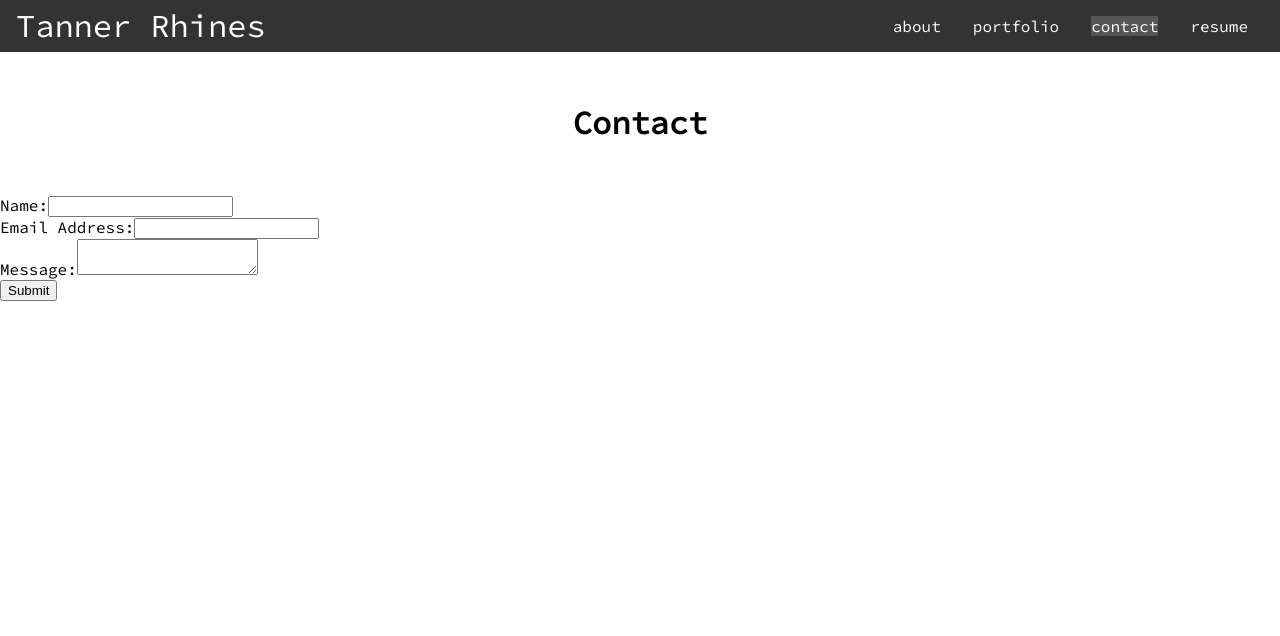
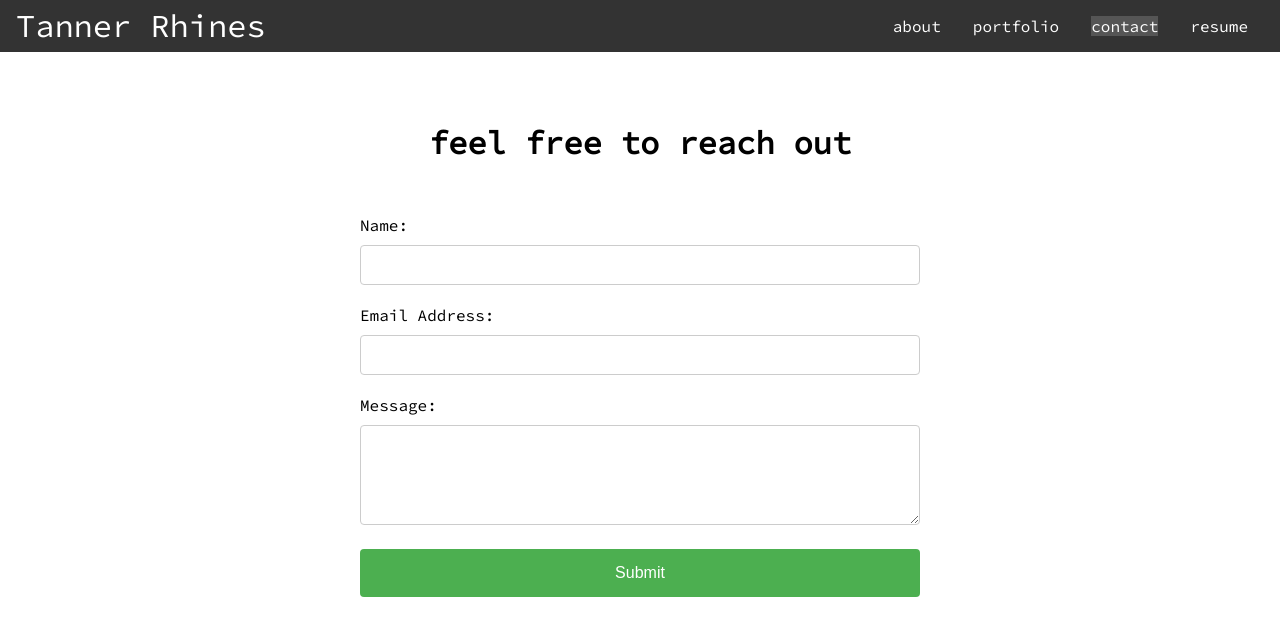
Before and after one commit to TannerRhines/ReactPortfolio, a React (Create React App) app in the folder react-portfolio/: page /contact in a window 1280 px wide. Shown: the top 636 px of the page. Built offline with nearby package versions, Linux system fonts and the light colour scheme.

Commit message:
added CSS to contact form

```diff
--- /dev/null
+++ b/react-portfolio/src/pages/Contact.css
@@ -0,0 +1,51 @@
+
+
+.contact-container {
+  max-width: 600px;
+  margin: 0 auto;
+  padding: 20px;
+}
+
+.contact-form {
+  display: flex;
+  flex-direction: column;
+}
+
+.form-group {
+  margin-bottom: 20px;
+}
+
+label {
+  font-size: 16px;
+  margin-bottom: 10px;
+  display: block;
+}
+
+input[type="text"],
+input[type="email"],
+textarea {
+  width: 100%;
+  padding: 10px;
+  border: 1px solid #ccc;
+  border-radius: 4px;
+  font-size: 16px;
+}
+
+textarea {
+  resize: vertical;
+  min-height: 100px;
+}
+
+.submit-button {
+  background-color: #4CAF50;
+  color: white;
+  padding: 15px 20px;
+  border: none;
+  border-radius: 4px;
+  cursor: pointer;
+  font-size: 16px;
+}
+
+.submit-button:hover {
+  background-color: #45a049;
+}
--- a/react-portfolio/src/pages/Contact.js
+++ b/react-portfolio/src/pages/Contact.js
@@ -1,5 +1,6 @@
 import React, { useState } from 'react';
 import axios from 'axios';
+import './Contact.css';
 
 export default function Contact() {
   const [name, setName] = useState('');
@@ -34,26 +35,40 @@ export default function Contact() {
   }
 
   return (
-    <div>
-      <h1>Contact</h1>
-      <form onSubmit={handleSubmit}>
-        <label>
-          Name:
-          <input type="text" value={name} onChange={(e) => setName(e.target.value)} required />
-        </label>
-        <br />
-        <label>
-          Email Address:
-          <input type="email" value={email} onChange={(e) => setEmail(e.target.value)} required />
-        </label>
-        <br />
-        <label>
-          Message:
-          <textarea value={message} onChange={(e) => setMessage(e.target.value)} required />
-        </label>
-        <br />
+    <div className="contact-container">
+      <h1> feel free to reach out </h1>
+      <form onSubmit={handleSubmit} className="contact-form">
+        <div className="form-group">
+          <label htmlFor="name">Name:</label>
+          <input
+            type="text"
+            id="name"
+            value={name}
+            onChange={(e) => setName(e.target.value)}
+            required
+          />
+        </div>
+        <div className="form-group">
+          <label htmlFor="email">Email Address:</label>
+          <input
+            type="email"
+            id="email"
+            value={email}
+            onChange={(e) => setEmail(e.target.value)}
+            required
+          />
+        </div>
+        <div className="form-group">
+          <label htmlFor="message">Message:</label>
+          <textarea
+            id="message"
+            value={message}
+            onChange={(e) => setMessage(e.target.value)}
+            required
+          />
+        </div>
         {emailError && <p style={{ color: 'red' }}>Invalid email address</p>}
-        <button type="submit">Submit</button>
+        <button type="submit" className="submit-button">Submit</button>
       </form>
     </div>
   );
```
